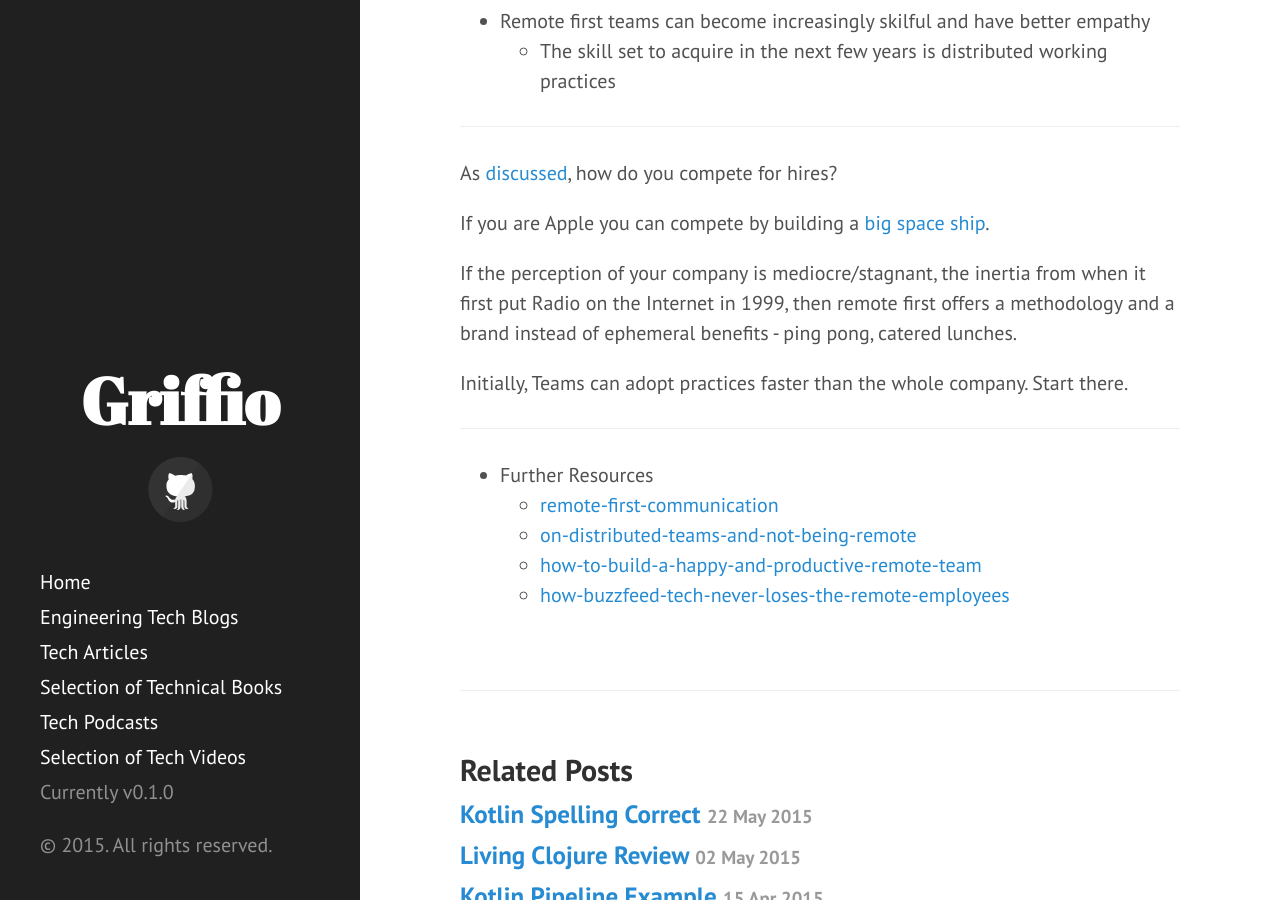
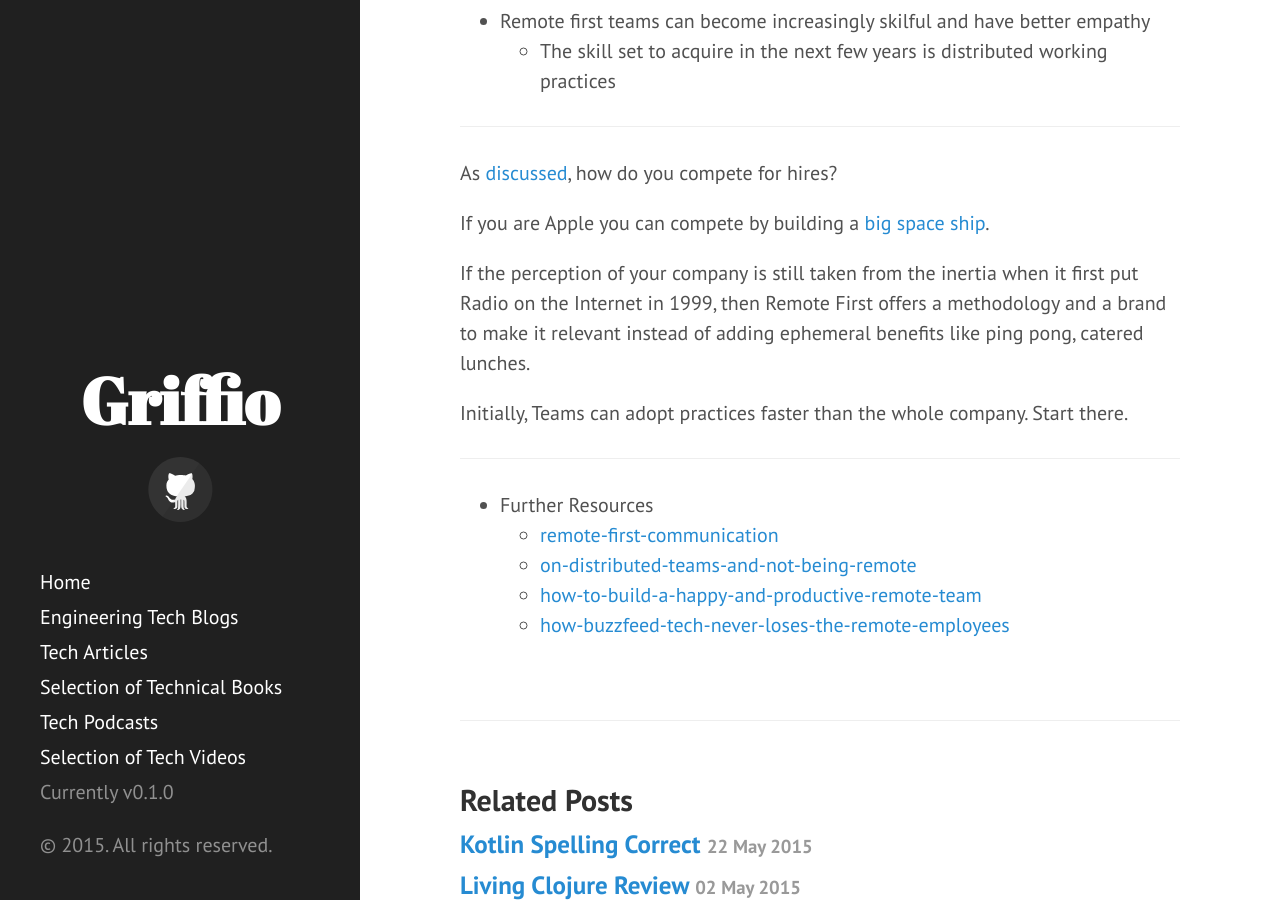
Before and after one commit to griffio/griffio.github.io, a Jekyll site: the page built from _posts/2015-06-12-Remote-First.md, in a window 1280 px wide and 900 px high, scrolled down 1995 px. Built offline with Jekyll 4.4.1, drawn with Linux system fonts in a browser that asks for light colours; nearby versions of some CDN libraries.

Commit message:
Update 2015-06-12-Remote-First.md

```diff
--- a/_posts/2015-06-12-Remote-First.md
+++ b/_posts/2015-06-12-Remote-First.md
@@ -66,7 +66,7 @@ As [discussed](/facebook/2015/04/05/Facebook-openplan/), how do you compete for
 
 If you are Apple you can compete by building a [big space ship](http://www.cupertino.org/index.aspx?page=1107).
 
-If the perception of your company is mediocre/stagnant, the inertia from when it first put Radio on the Internet in 1999, then remote first offers a methodology and a brand instead of ephemeral benefits - ping pong, catered lunches.
+If the perception of your company is still taken from the inertia when it first put Radio on the Internet in 1999, then Remote First offers a methodology and a brand to make it relevant instead of adding ephemeral benefits like ping pong, catered lunches.
 
 Initially, Teams can adopt practices faster than the whole company. Start there.
 
```
